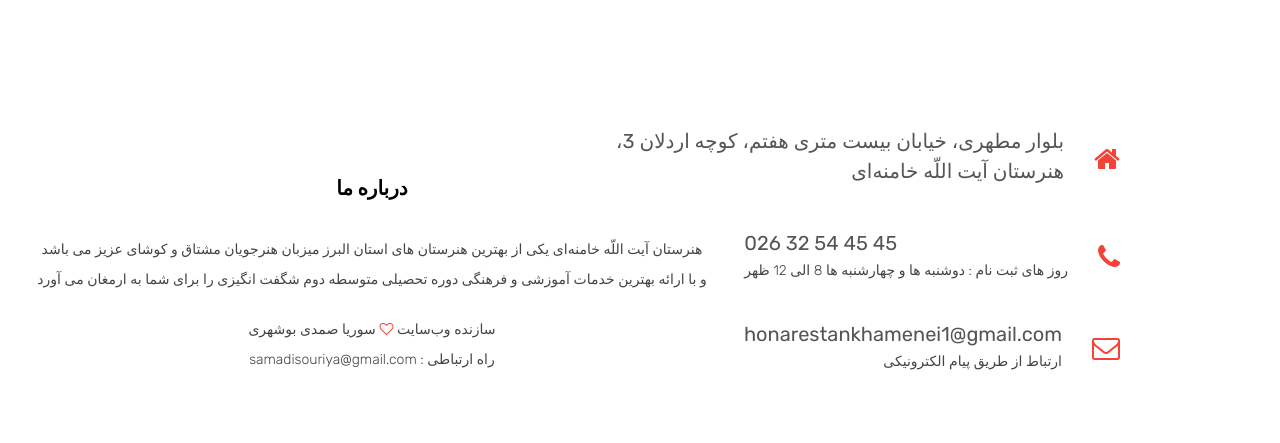
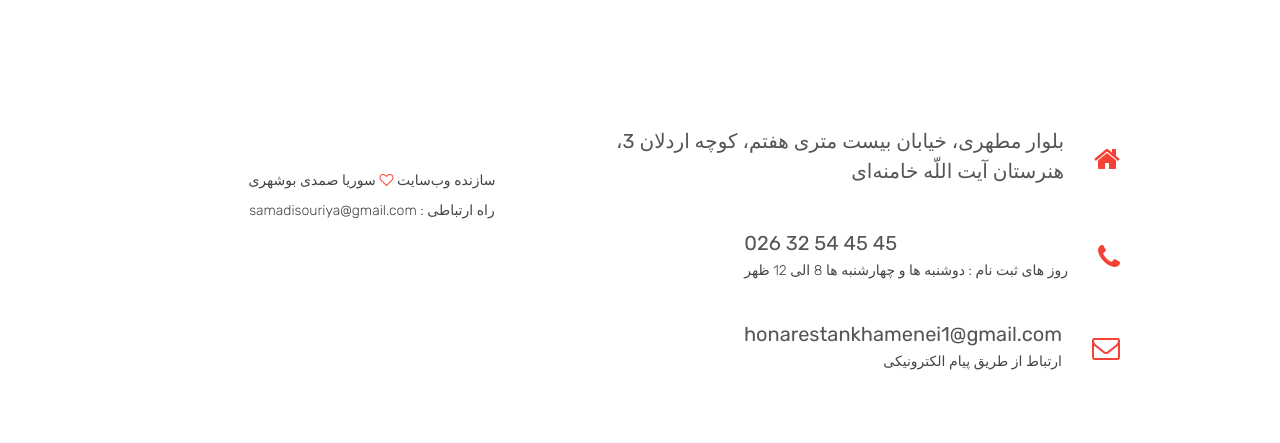
Before and after one commit to Souriya-programmer/school, a plain HTML site: page contact.html in a window 1280 px wide. Shown: the part 952-1395 px from the top of the page. Drawn offline with Linux system fonts and the light colour scheme.

Commit message:
Update contact.html

```diff
--- a/contact.html
+++ b/contact.html
@@ -101,10 +101,6 @@
           <!-- call to action -->
            <!-- footer -->
             <section class="footer-contact">
-                <h4 style="font-size: 20px; font-weight: 600;">درباره ما</h4>
-                <p >هنرستان آیت اللّه خامنه‌ای یکی از بهترین هنرستان های استان البرز میزبان هنرجویان مشتاق و کوشای عزیز می باشد <br>و با ارائه بهترین خدمات آموزشی و فرهنگی دوره تحصیلی متوسطه دوم شگفت انگیزی را برای شما به ارمغان می آورد</p>
-
-
                 <p>
                     سازنده وب‌سایت <i class="fa fa-heart-o"></i> سوریا صمدی بوشهری
                     <br>
```
